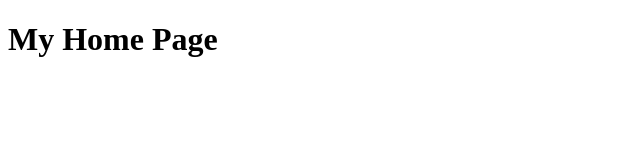
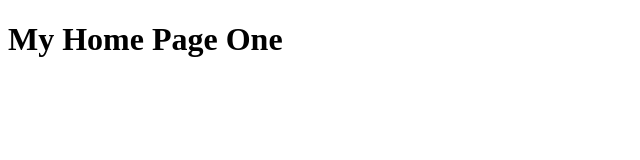
Before and after one commit to programmingwheels2020/trainingcode, a website: page public/index.html in a window 1280 px wide. Shown: the whole page, without its empty margins (0-640 px from the left). Drawn offline with Linux system fonts and the light colour scheme.

Commit message:
change to home page

```diff
--- a/public/index.html
+++ b/public/index.html
@@ -9,7 +9,7 @@
 </head>
 
 <body>
-    <h1>My Home Page</h1>
+    <h1>My Home Page One</h1>
 </body>
 
 </html>
```
